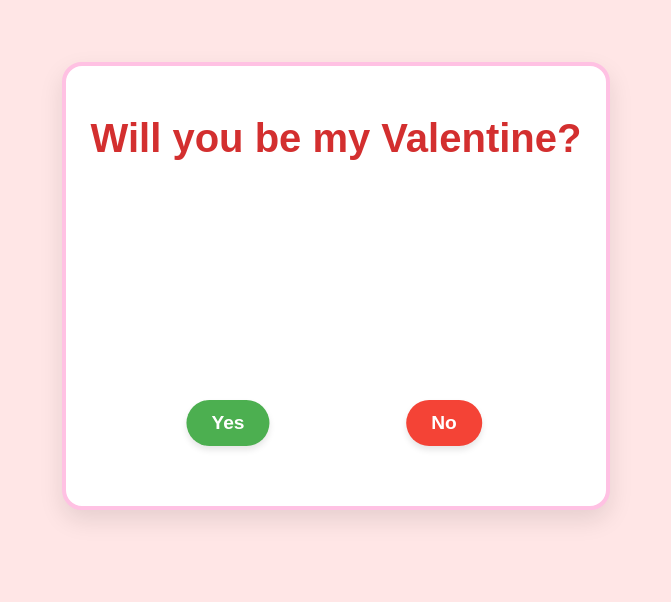
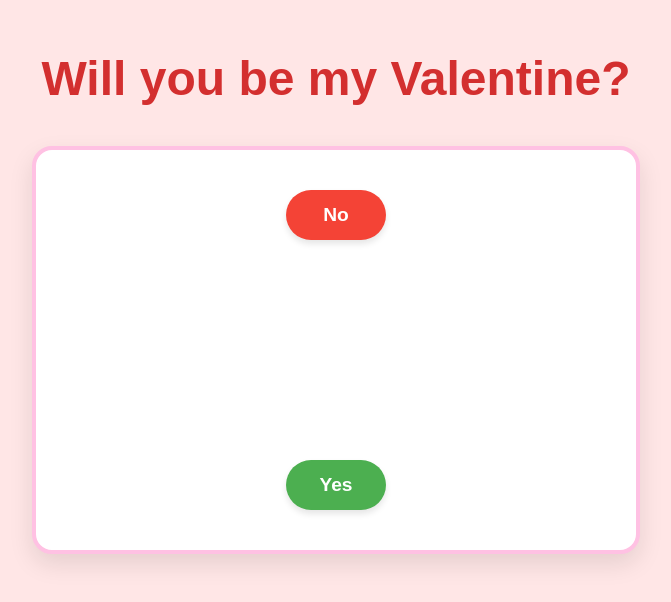
Before and after one commit to jinang99/valentines, a plain HTML site: page index.html in a window 1280 px wide. Shown: the part 114-716 px from the top of the page, without its empty margins (304-975 px from the left). Drawn offline with Linux system fonts and the light colour scheme.

Commit message:
Update styles and button behavior in index.html

```diff
--- a/index.html
+++ b/index.html
@@ -9,6 +9,7 @@
             margin: 0;
             height: 100vh;
             display: flex;
+            flex-direction: column; /* Stacks text on top of box */
             justify-content: center;
             align-items: center;
             background-color: #ffe6e6;
@@ -16,38 +17,40 @@
             overflow: hidden;
         }
 
+        h1 {
+            color: #d32f2f;
+            font-size: 3rem;
+            margin-bottom: 40px; /* Space between text and box */
+            text-align: center;
+        }
+
+        /* The Arena Box */
         .game-box {
-            width: 500px;
+            width: 600px; /* Made slightly wider */
             height: 400px;
             background-color: white;
             border-radius: 20px;
             box-shadow: 0 10px 25px rgba(0,0,0,0.1);
             position: relative;
-            display: flex;
-            flex-direction: column;
-            align-items: center;
-            padding: 20px;
-            text-align: center;
             border: 4px solid #ffc1e3;
-        }
-
-        h1 {
-            color: #d32f2f;
-            font-size: 2.5rem;
-            margin-top: 30px;
-            margin-bottom: 10px;
-            z-index: 2;
-            pointer-events: none;
+            overflow: hidden; /* Keeps the button inside */
         }
 
         button {
-            padding: 12px 25px;
+            /* FIXED DIMENSIONS to prevent shape changing */
+            width: 100px;
+            height: 50px;
+
             font-size: 1.2rem;
             border: none;
             border-radius: 50px;
             cursor: pointer;
             font-weight: bold;
             position: absolute;
+            display: flex;
+            justify-content: center;
+            align-items: center;
+            z-index: 10;
         }
 
         #yesBtn {
@@ -55,10 +58,11 @@
             color: white;
             box-shadow: 0 4px 6px rgba(0,0,0,0.1);
             transition: transform 0.2s;
-            bottom: 60px;
-            left: 30%;
+
+            /* Center the Yes button horizontally at the bottom */
+            bottom: 40px;
+            left: 50%;
             transform: translateX(-50%);
-            z-index: 10;
         }
 
         #yesBtn:hover {
@@ -70,15 +74,17 @@
             background-color: #f44336;
             color: white;
             box-shadow: 0 4px 6px rgba(0,0,0,0.1);
-            bottom: 60px;
-            left: 70%;
-            transform: translateX(-50%);
-            z-index: 10;
 
-            /* UPDATED: Much faster transition (0.1s instead of 0.3s) */
+            /* Start position */
+            top: 40px;
+            left: 50%;
+            transform: translateX(-50%); /* Keeps it centered initially */
+
+            /* Fast movement */
             transition: top 0.1s ease, left 0.1s ease;
         }
 
+        /* Celebration Overlay */
         #celebration {
             display: none;
             position: absolute;
@@ -87,11 +93,10 @@
             width: 100%;
             height: 100%;
             background-color: rgba(255, 255, 255, 0.95);
-            border-radius: 20px;
             flex-direction: column;
             justify-content: center;
             align-items: center;
-            z-index: 30;
+            z-index: 20;
         }
 
         #celebration img {
@@ -99,18 +104,23 @@
             border-radius: 15px;
             margin-top: 20px;
         }
+
+        #celebration h2 {
+            color: #d32f2f;
+            font-size: 2rem;
+        }
     </style>
 </head>
 <body>
 
+    <h1>Will you be my Valentine?</h1>
+
     <div class="game-box" id="box">
-        <h1>Will you be my Valentine?</h1>
-
         <button id="yesBtn" onclick="acceptProposal()">Yes</button>
         <button id="noBtn" onmouseover="moveButton()">No</button>
 
         <div id="celebration">
-            <h1>Yay! ❤️</h1>
+            <h2>Yay! ❤️</h2>
             <img src="https://media.giphy.com/media/26BRv0ThflsHCqDrG/giphy.gif" alt="Cute bear">
         </div>
     </div>
@@ -119,9 +129,9 @@
         const noBtn = document.getElementById('noBtn');
         const box = document.getElementById('box');
 
-        // UPDATED SETTINGS
-        const padding = 30;
-        const proximity = 150; // Increased: It senses mouse from further away
+        // Settings
+        const padding = 20;
+        const proximity = 300; // HUGE fear radius (pixels)
 
         document.addEventListener('mousemove', (e) => {
             const btnRect = noBtn.getBoundingClientRect();
@@ -130,13 +140,15 @@
 
             const distance = Math.hypot(e.clientX - btnCenterX, e.clientY - btnCenterY);
 
-            // If mouse is close, move the button
             if (distance < proximity) {
                 moveButton();
             }
         });
 
         function moveButton() {
+            // Remove the initial centering transform so it doesn't mess up positioning
+            noBtn.style.transform = 'none';
+
             const boxRect = box.getBoundingClientRect();
             const btnRect = noBtn.getBoundingClientRect();
 
@@ -146,13 +158,14 @@
             const newLeft = Math.max(padding, Math.random() * maxLeft);
             const newTop = Math.max(padding, Math.random() * maxTop);
 
-            noBtn.style.transform = "none";
             noBtn.style.left = newLeft + "px";
             noBtn.style.top = newTop + "px";
         }
 
         function acceptProposal() {
             document.getElementById('celebration').style.display = 'flex';
+            document.getElementById('yesBtn').style.display = 'none';
+            document.getElementById('noBtn').style.display = 'none';
         }
     </script>
 
```
